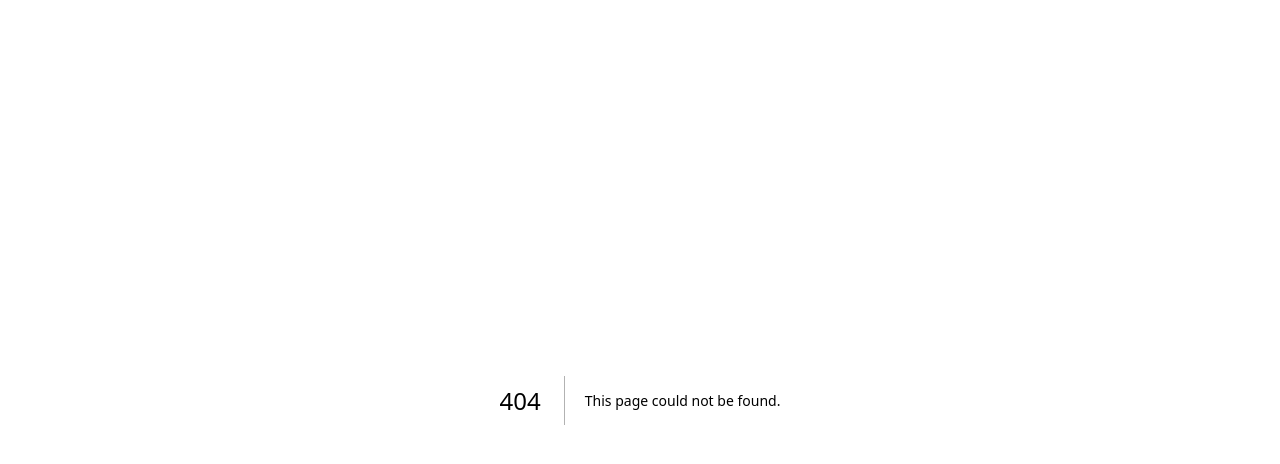
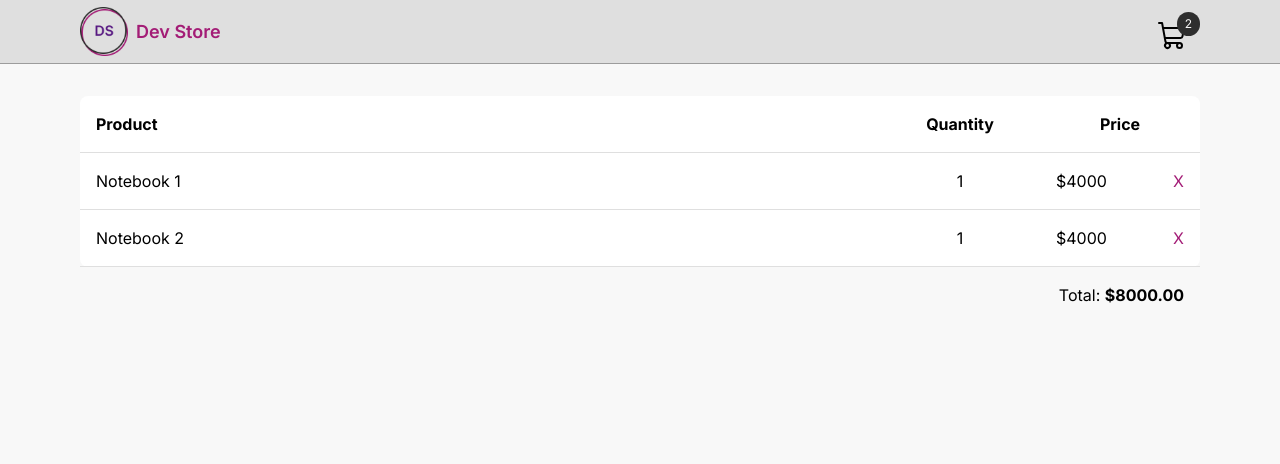
Before and after one commit to nahteruya/shopping-cart, a Next.js app: page /cart in a window 1280 px wide. Before the commit this address had no page. Shown: the top 464 px of the page. Built offline with nearby package versions, Linux system fonts and the light colour scheme.

Commit message:
feat: add Cart page

```diff
--- /dev/null
+++ b/app/cart/page.tsx
@@ -0,0 +1,41 @@
+import Header from "../components/Header";
+
+export default function Cart() {
+  return (
+    <main>
+      <Header />
+      <div className="relative top-14 mx-auto w-full max-w-6xl px-4 pt-10">
+        <table className="w-full table-fixed border-collapse rounded-lg bg-white">
+          <thead>
+            <tr className="border-b-[1px] border-solid border-b-gray-300">
+              <th className="w-auto p-4 text-left">Product</th>
+              <th className="w-40 p-4 text-center">Quantity</th>
+              <th colSpan={2} className="w-40 p-4 text-center">
+                Price
+              </th>
+            </tr>
+          </thead>
+          <tbody>
+            <tr className="border-b-[1px] border-solid border-b-gray-300">
+              <td className="p-4">Notebook 1</td>
+              <td className="p-4 text-center">1</td>
+              <td className="p-4 text-center">$4000</td>
+              <td className="text-pink p-4 text-right">X</td>
+            </tr>
+            <tr className="border-b-[1px] border-solid border-b-gray-300">
+              <td className="p-4">Notebook 2</td>
+              <td className="p-4 text-center">1</td>
+              <td className="p-4 text-center">$4000</td>
+              <td className="text-pink p-4 text-right">X</td>
+            </tr>
+          </tbody>
+        </table>
+        <div className="flex justify-end p-4">
+          <span>
+            Total: <strong>$8000.00</strong>
+          </span>
+        </div>
+      </div>
+    </main>
+  );
+}
--- /dev/null
+++ b/app/components/Card.tsx
@@ -0,0 +1,36 @@
+import Image from "next/image";
+
+export default function Card() {
+  return (
+    <div className="flex h-96 w-full flex-col overflow-hidden rounded-lg shadow">
+      <div className="w-full p-5">
+        <Image
+          src="/notebook.jpg"
+          alt="notebook"
+          width={236}
+          height={160}
+          className="object-contain"
+        />
+      </div>
+      <div className="h-[1px] w-full bg-gray-300"></div>
+      <div className="flex w-full flex-col gap-2 p-4">
+        <h3 className="text-pink text-center text-lg font-bold">Notebook 1</h3>
+        <p className="text-xs">
+          This is a notebook description. This is a notebook description.
+        </p>
+        <div className="flex items-center justify-between">
+          <div className="flex justify-start">
+            <strong className="text-sm font-bold">$4000.00</strong>
+            <span className="text-[10px] line-through">$5000.00</span>
+          </div>
+          <div className="flex flex-col">
+            <span className="text-green text-xs">in cart</span>
+            <button className="bg-pink rounded p-1 text-xs font-semibold text-gray-100">
+              add to cart +
+            </button>
+          </div>
+        </div>
+      </div>
+    </div>
+  );
+}
```
